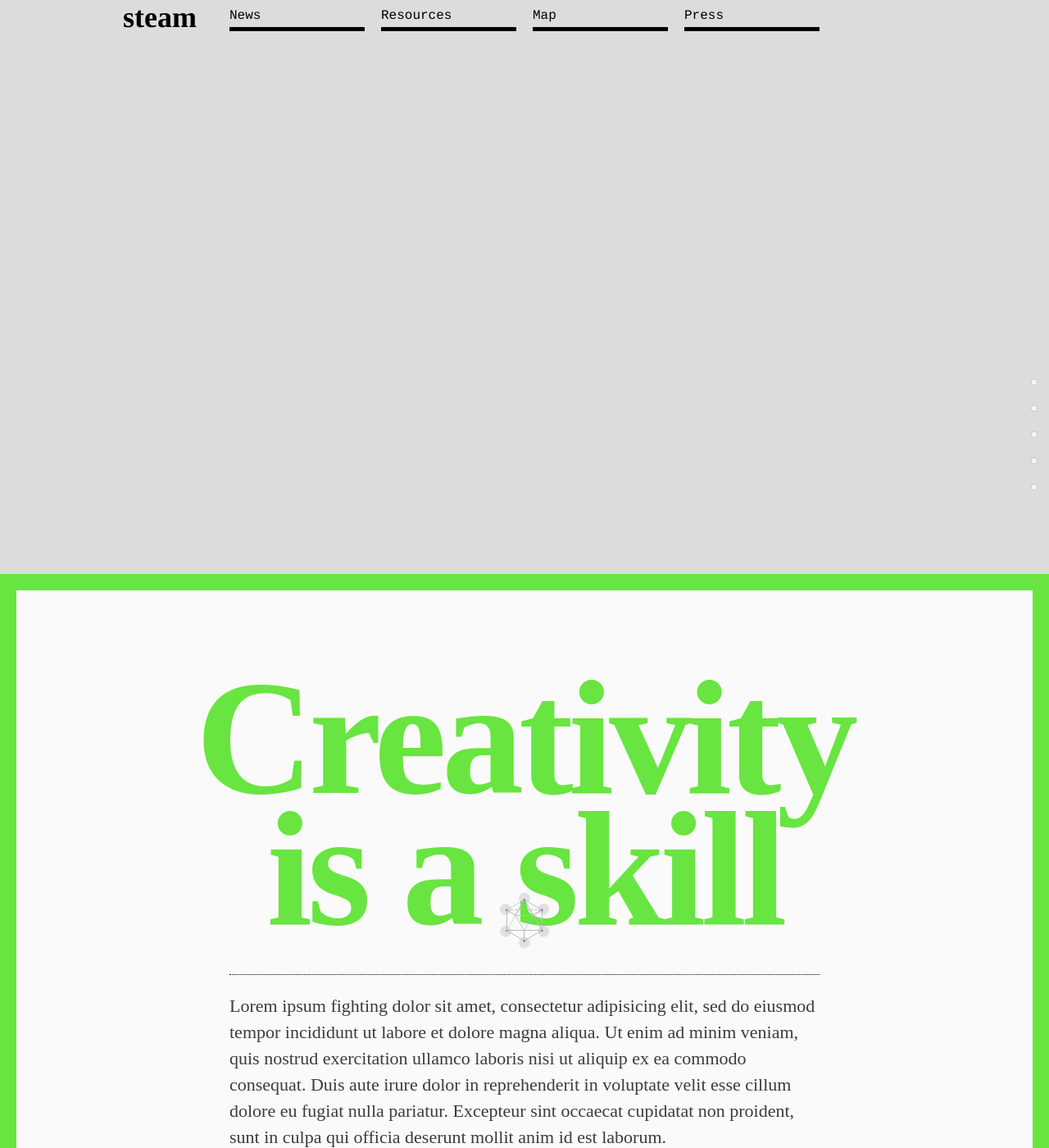
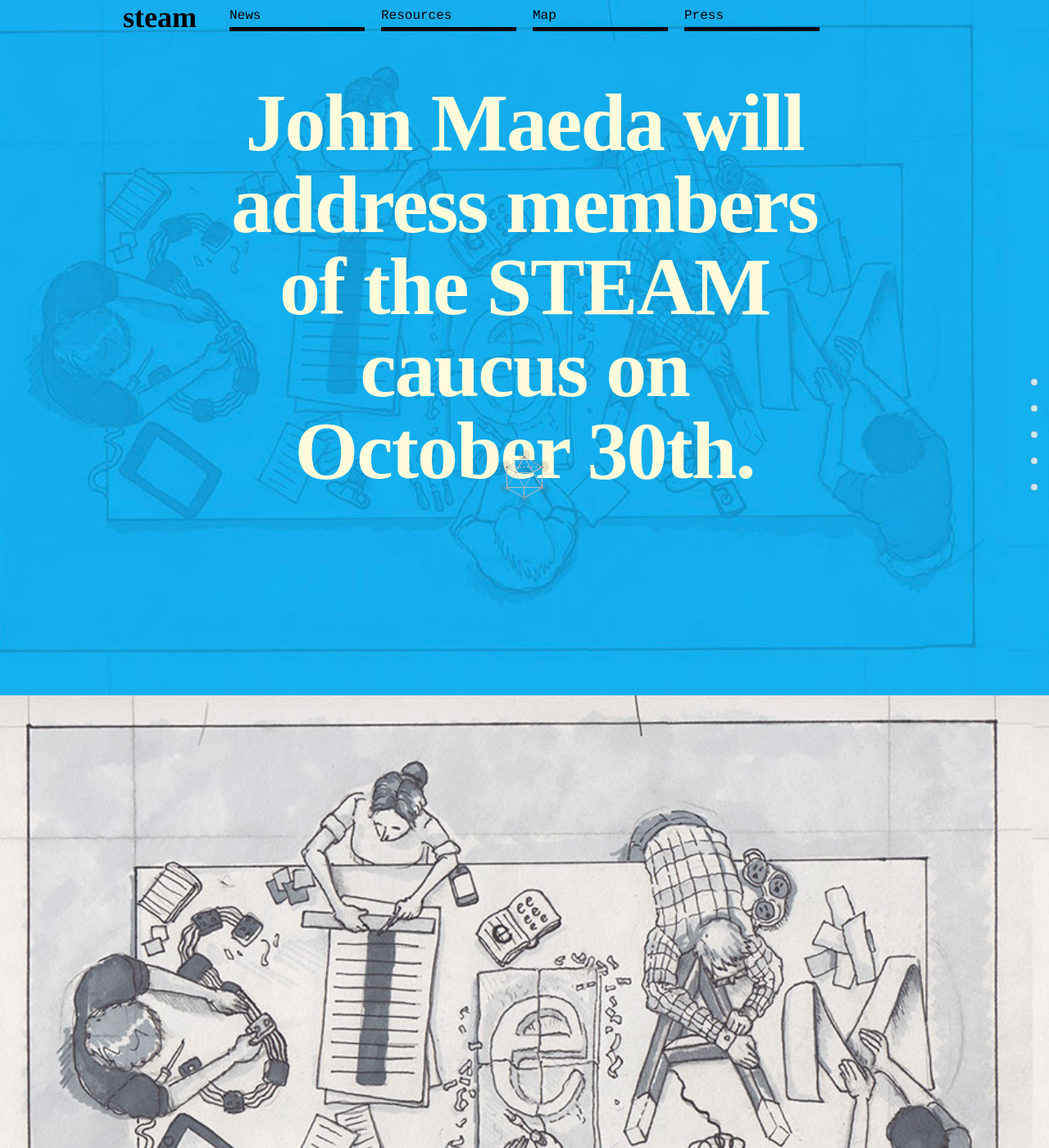
Before and after one commit to risd/steam-proto, a Jekyll site: the page built from index.html, in a window 1280 px wide and 1400 px high. Shown: the whole window at 82% size. Built offline with Jekyll 4.4.1, drawn with Linux system fonts in a browser that asks for light colours; some web fonts are replaced.

Commit message:
added a sketch of "the icon"

```diff
--- a/assets/styles/css/style.css
+++ b/assets/styles/css/style.css
@@ -116,7 +116,9 @@ img {
 .header-image {
   width: 100%;
   height: 700px;
-  background: gainsboro;
+  background: url("../../img/steam-sketch.jpg");
+  -webkit-background-size: cover;
+  background-position: -20px 0px;
   position: relative;
   z-index: 2; }
 
@@ -168,6 +170,12 @@ h2 {
   font-family: 'Mercury Display A', 'Mercury Display B';
   font-weight: 700;
   font-style: normal; }
+
+h2.blog-feed {
+  font-size: 100px;
+  line-height: 100px;
+  letter-spacing: -2px;
+  color: #fffcdb; }
 
 /*this is the next level down*/
 h3 {
@@ -258,6 +266,12 @@ img.clear {
   background: transparent; }
 
 /* - Sections  - - - - - - - - - - */
+#latest-greatest {
+  /*background:rgb(38,179,241);*/
+  background: url("../../img/steam-sketch-blue.jpg");
+  -webkit-background-size: cover;
+  background-position: -60px 0px; }
+
 #creativity-is-a-skill {
   border: 20px solid #68e540; }
 
@@ -267,6 +281,10 @@ img.clear {
 #creativity-is-a-skill .body-text {
   /*margin-top:-60px;*/
   z-index: 3; }
+
+.news-blurb {
+  margin: 20px auto;
+  background: yellow; }
 
 #making-process h2 {
   color: #f2ffff; }
--- a/index.html
+++ b/index.html
@@ -2,6 +2,51 @@
 layout: steam-base
 title: STEAM
 ---
+		<section class="content" id="latest-greatest">
+			<div class="grid full-width">
+				<h2 class="four-column blog-feed">
+					John Maeda will address members of the STEAM caucus on October 30th.
+
+				</h2>
+				<div class="image-block four-column middle">
+					<svg class="platonic" version="1.1" id="Layer_1"
+					          xmlns="http://www.w3.org/2000/svg"
+					          mlns:xlink="http://www.w3.org/1999/xlink" x="0px" y="0px"
+		                      width="84px" height="84px" viewBox="0 0 84 84" enable-background="new 0 0 84 84" xml:space="preserve">
+						<circle class="orb" fill="#E5E6E7" cx="41.975" cy="17.382" r="6.326"/>
+						<circle class="orb" fill="#E5E6E7" cx="41.975" cy="67.383" r="6.326"/>
+						<circle class="orb" fill="#E5E6E7" cx="63.625" cy="29.882" r="6.326"/>
+						<circle class="orb" fill="#E5E6E7" cx="20.325" cy="29.882" r="6.326"/>
+						<circle class="orb" fill="#E5E6E7" cx="63.625" cy="54.883" r="6.326"/>
+						<circle class="orb" fill="#E5E6E7" cx="20.878" cy="54.883" r="6.326"/>
+						<g>
+							<rect x="40" y="29" fill="#BBBDBF" width="3" height="1"/>
+							<rect x="35" y="29" fill="#BBBDBF" width="3" height="1"/>
+							<rect x="50" y="29" fill="#BBBDBF" width="3" height="1"/>
+							<rect x="25" y="29" fill="#BBBDBF" width="3" height="1"/>
+							<rect x="30" y="29" fill="#BBBDBF" width="3" height="1"/>
+							<rect x="55" y="29" fill="#BBBDBF" width="3" height="1"/>
+							<path fill="#BBBDBF" d="M64.253,55L64,54.669V29.594L42.225,17.055l-0.46-0.748l-0.237,0.746L20,29.594v25.08L19.219,55h0.599
+								l21.917,12.807l21.9-12.721L63.65,55H64.253z M40.869,54H20.951l9.959-17.095l0.226,0.315L40.869,54z M41.735,18.337L48.131,29H45
+								v1h3v-0.177L51.696,36h-19.92L41.735,18.337z M41.736,54.027L31.776,37h19.919l-8.113,13.941L41.736,54.027z M52.562,36.751
+								L62.521,54H42.603L52.562,36.751z M53.361,36.243l9.639-5.5v22.194L53.361,36.243z M61.519,29H60v1h1.5l-8.754,5.186L43.167,18.5
+								L61.519,29z M30.685,35.258L21.944,30H23v-1h-1.05l18.355-10.502L30.685,35.258z M21,30.75l9.6,5.565L21,52.942V30.75z M40.87,55
+								H41v11.519L21.819,55H40.87z M42,66.516V55h0.602H61.65L42,66.516z"/>
+						</g>
+						<g>
+							<circle fill="#231F20" stroke="#BBBDBF" stroke-miterlimit="10" cx="41.734" cy="17.382" r="1.084"/>
+							<circle fill="#231F20" stroke="#BBBDBF" stroke-miterlimit="10" cx="63.387" cy="29.938" r="1.084"/>
+							<circle fill="#231F20" stroke="#BBBDBF" stroke-miterlimit="10" cx="20.084" cy="29.938" r="1.084"/>
+							<circle fill="#231F20" stroke="#BBBDBF" stroke-miterlimit="10" cx="63.385" cy="55.034" r="1.084"/>
+							<circle fill="#231F20" stroke="#BBBDBF" stroke-miterlimit="10" cx="20.085" cy="55.034" r="1.084"/>
+							<circle fill="#231F20" stroke="#BBBDBF" stroke-miterlimit="10" cx="41.734" cy="67.383" r="1.084"/>
+						</g>
+					</svg>
+				</div> <!-- end image block -->
+
+			</div>
+
+		</section>
 
 		<header class="header-image">
 		</header>
@@ -47,6 +92,7 @@ title: STEAM
 				</div> <!-- end image block -->
 
 
+
 				<div class="body-text four-column middle">
 
 					<p>Lorem ipsum fighting dolor sit amet, consectetur adipisicing elit, sed do eiusmod	tempor incididunt ut labore et dolore magna aliqua. Ut enim ad minim veniam, quis nostrud exercitation ullamco laboris nisi ut aliquip ex ea commodo consequat. Duis aute irure dolor in reprehenderit in voluptate velit esse cillum dolore eu fugiat nulla pariatur. Excepteur sint occaecat cupidatat non
@@ -56,6 +102,15 @@ title: STEAM
 					proident, sunt in culpa qui officia deserunt mollit anim id est laborum.</p>
 				</div> <!-- end body text -->
 			</div>
+		</section>
+
+		<section class="">
+				<div class="news-blurb full-width">
+					<h3 class="two-column middle">
+						News item!
+
+					</h3>
+				</div>
 		</section>
 
 		<section class="content" id="making-process">
```
Also changed, not shown: assets/styles/scss/style.scss (+22 -1 lines), assets/img/steam-sketch-blue.jpg (added), assets/img/steam-sketch.jpg (added).
